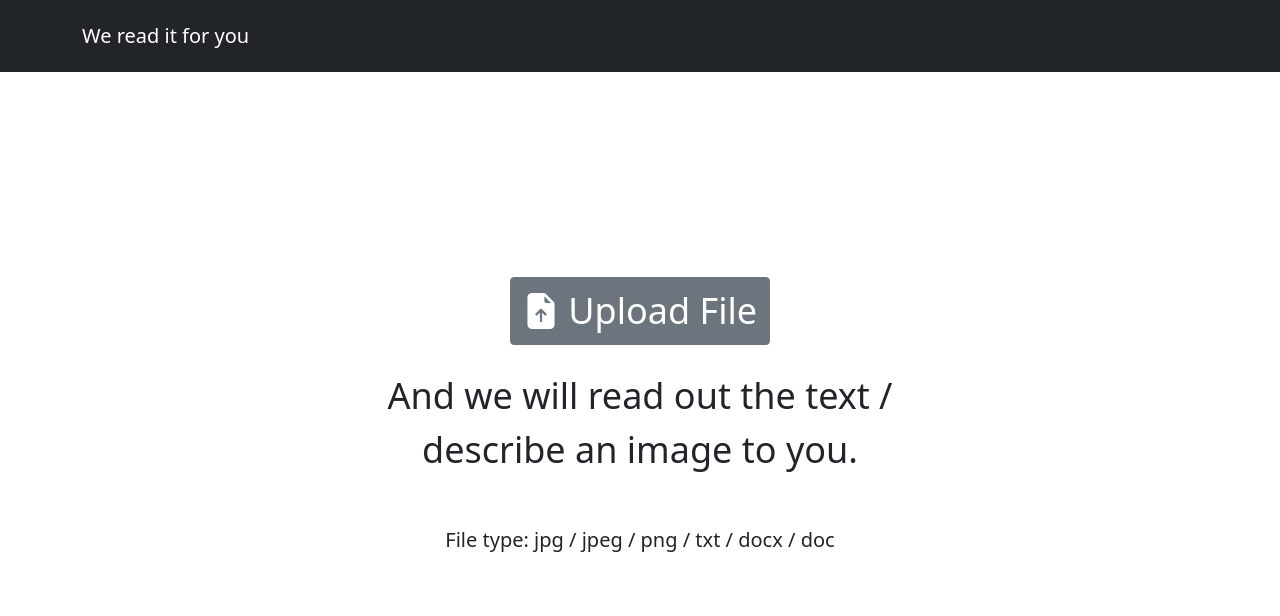
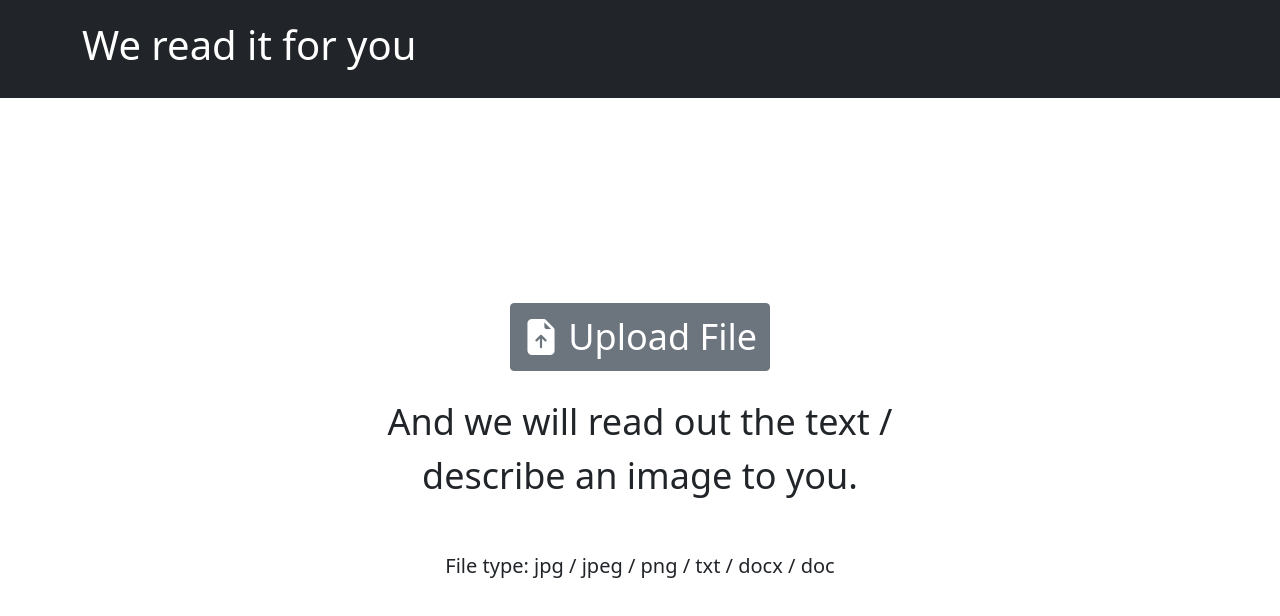
Before and after one commit to HSKPeter/HackDuke2021, a website: page public/index.html in a window 1280 px wide. Drawn offline with nearby package versions, Linux system fonts and the light colour scheme.

Commit message:
enlarged font size of title in navbar

```diff
--- a/public/index.html
+++ b/public/index.html
@@ -25,7 +25,11 @@
 <body>
     <nav class="navbar navbar-light bg-dark mb-4">
         <div class="container py-2">
-            <a class="navbar-brand text-white">We read it for you</a>
+            <a class="navbar-brand text-white">
+                <h1>
+                    We read it for you
+                </h1>
+            </a>
         </div>
     </nav>
     <form id="form">
@@ -52,7 +56,7 @@
                             </div>
                         </div>
                         <input type="file" name="uploadFile" id="uploadFile" />
-                        <input type="submit" id="submitForm"/>
+                        <input type="submit" id="submitForm" />
                     </div>
                 </div>
             </div>
```
